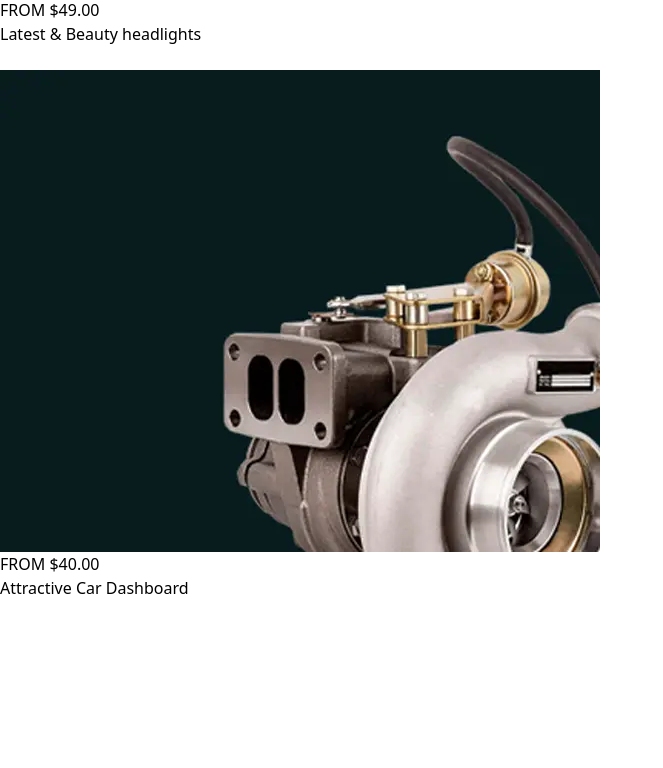
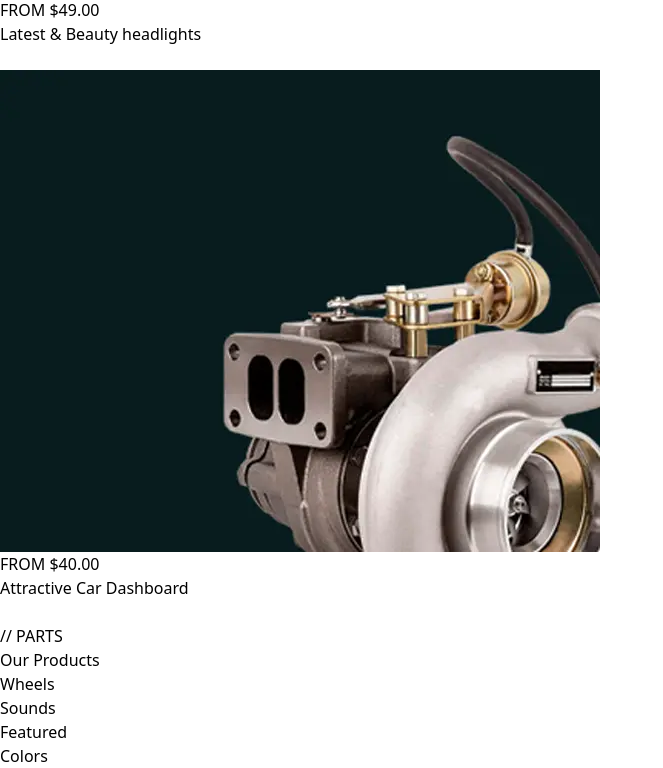
Before and after one commit to shrabontambuli/Autixir, a Next.js app: page /home in a window 1280 px wide. Shown: the part 5281-6049 px from the top of the page, without its empty margins (0-663 px from the left). Before the commit the page ends 5905 px from the top, so only its background shows below. Built offline with nearby package versions, Linux system fonts and the light colour scheme.

Commit message:
create tabs section in home page

```diff
--- a/src/components/pages/Home/Home.jsx
+++ b/src/components/pages/Home/Home.jsx
@@ -1,7 +1,8 @@
-
+"use client"
 import BannerCarousel from '@/components/BannerCarousel';
 import React from 'react';
 import Image from "next/image";
+import TabContent from './TabContent';
 
 const Home = () => {
     return (
@@ -56,6 +57,7 @@ const Home = () => {
                         </div>
                     </div>
                 </div>
+                <TabContent/>
             </div>
         </div>
     );
--- /dev/null
+++ b/src/components/pages/Home/TabContent.jsx
@@ -0,0 +1,48 @@
+
+import React from 'react';
+import Link from 'next/link';
+import { usePathname } from 'next/navigation';
+
+const TabContent = () => {
+    const pathName = usePathname();
+
+    const links = [
+        {
+            title: 'Wheels',
+            path: '/',
+        },
+        {
+            title: 'Sounds',
+            path: '/about',
+        },
+        {
+            title: 'Featured',
+            path: '/shop',
+        },
+        {
+            title: 'Colors',
+            path: '/news',
+        }
+    ]
+    return (
+        <div className='pb-40'>
+            <div className='text-center'>
+                <h3 className="text-lg text-[#e53e29] font-bold mb-2">// PARTS</h3>
+                <h1 className="text-6xl font-bold mb-6">Our Products</h1>
+            </div>
+            <div className='mt-16'>
+                <ul className='flex justify-center items-center space-x-16 font-medium text-lg transform'>
+                    {
+                        links?.map((link) => (
+                            <li className='pe-10 border-e-2' key={link.path}>
+                                <Link className={`${pathName === link.path && "border-b-[3px] border-[#e53e29] transition-[.4s] font-medium text-lg"}`} href={link.path}>{link.title}</Link>
+                            </li>
+                        ))
+                    }
+                </ul>
+            </div>
+        </div>
+    );
+};
+
+export default TabContent;
```
Also changed, not shown: package.json (+5 -5 lines), 1 other file (tests, documents, lock files or other folders).
